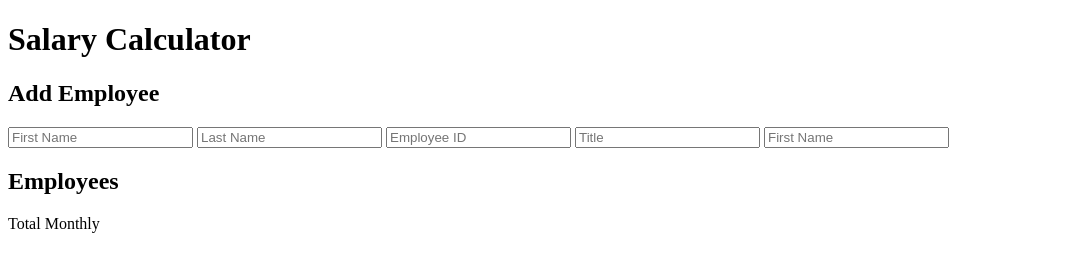
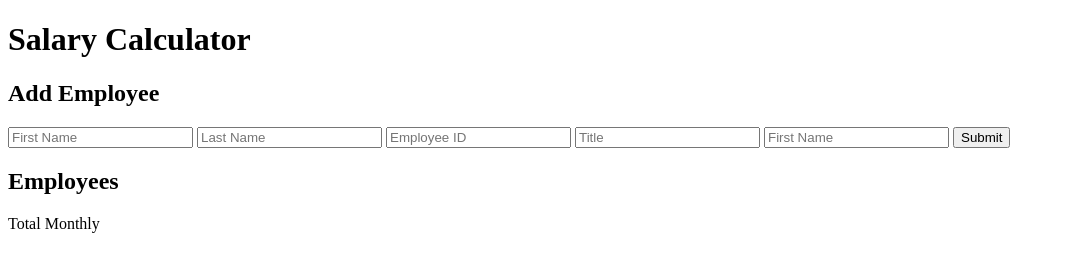
Before and after one commit to RyanOlson86/weekend-salary-calculator, a website: page index.html in a window 1280 px wide. Shown: the whole page, without its empty margins (0-1065 px from the left). Drawn offline with Linux system fonts and the light colour scheme.

Commit message:
added submit button

```diff
--- a/index.html
+++ b/index.html
@@ -18,6 +18,7 @@
         <input data-testid="idInput" placeholder="Employee ID" type="text"/>
         <input data-testid="titleInput" placeholder="Title" type="text"/>
         <input data-testid="annualSalaryInput" placeholder="First Name" type="text"/>
+        <button onclick="submitInfo(event)">Submit</button>
       </form>
       <h2>Employees</h2>
     </main>
```
